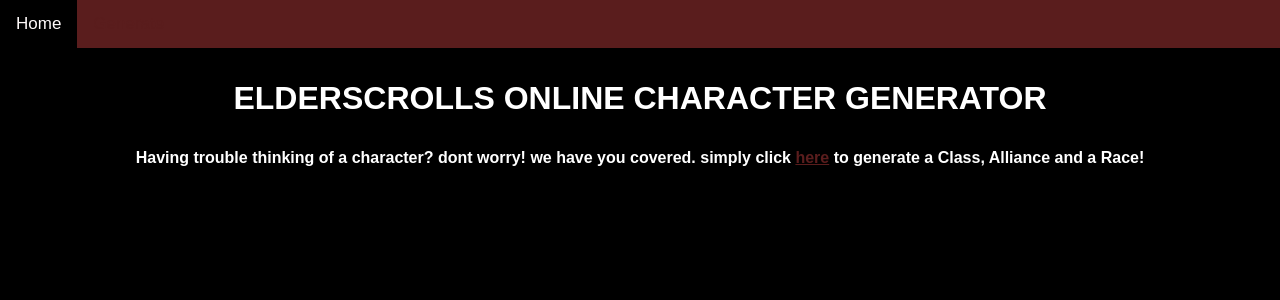
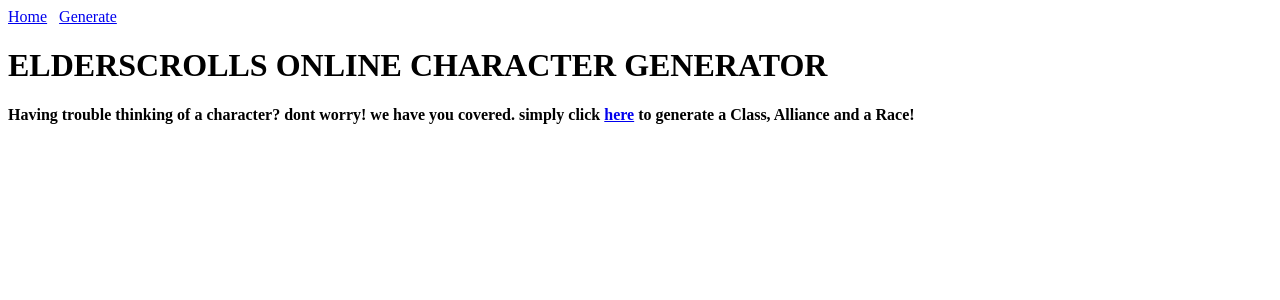
Before and after one commit to callumdunn810/practical-project, a Flask app: page / in a window 1280 px wide. Shown: the top 300 px of the page. Run offline with Flask 2, Linux system fonts and the light colour scheme.

Commit message:
added service_1

```diff
--- a/service_1/application/templates/home.html
+++ b/service_1/application/templates/home.html
@@ -2,43 +2,7 @@
 <html>
 <head>
 <style>
-{box-sizing: border-box;}
- body {
-  margin: 0;
-  font-family: Arial, Helvetica, sans-serif;
-  background-color: #000000;
-}
-div {
-  background-color: #000000;
-  opacity: 1;
-}
-h1 {text-align: center;}
-p {text-align: center;}
-div {text-align: center;}
-.topnav {text-align: center}
-.topnav {
-  overflow: hidden;
-  background-color: #5a1d1d;
-}
-.topnav a {
-  float: left;
-  display: block;
-  color: #fffefe;
-  text-align: center;
-  padding: 14px 16px;
-  text-decoration: none;
-  font-size: 17px;
-}
-.topnav a:hover {
-  background-color:#000000;
-  color: #fffafa;
-}
-a:link {
-  color: #5a1d1d;
-}
-a:visited {
-  color: #ffffff;
-}
+
 </style>
 </head>
       <title>Home</title>
@@ -49,8 +13,8 @@ a:visited {
     </head>
     <body>
 
-          <h1><strong><p style="color:#ffffff;">ELDERSCROLLS ONLINE CHARACTER GENERATOR</p></strong></h1>
-          <div class="arial"><strong><p style="color: #ffffff">Having trouble thinking of a character? dont worry! we have you covered. simply click <a href=" {{('/generate')}}">here</a>
+          <h1><strong>ELDERSCROLLS ONLINE CHARACTER GENERATOR</strong></h1>
+          <div class="arial"><strong>Having trouble thinking of a character? dont worry! we have you covered. simply click <a href=" {{('/generate')}}">here</a>
            to generate a Class, Alliance and a Race!</p></strong></div>
     </body>
 </html>
```
Also changed, not shown: service_1/application/templates/gen.html (+5 -42 lines).
